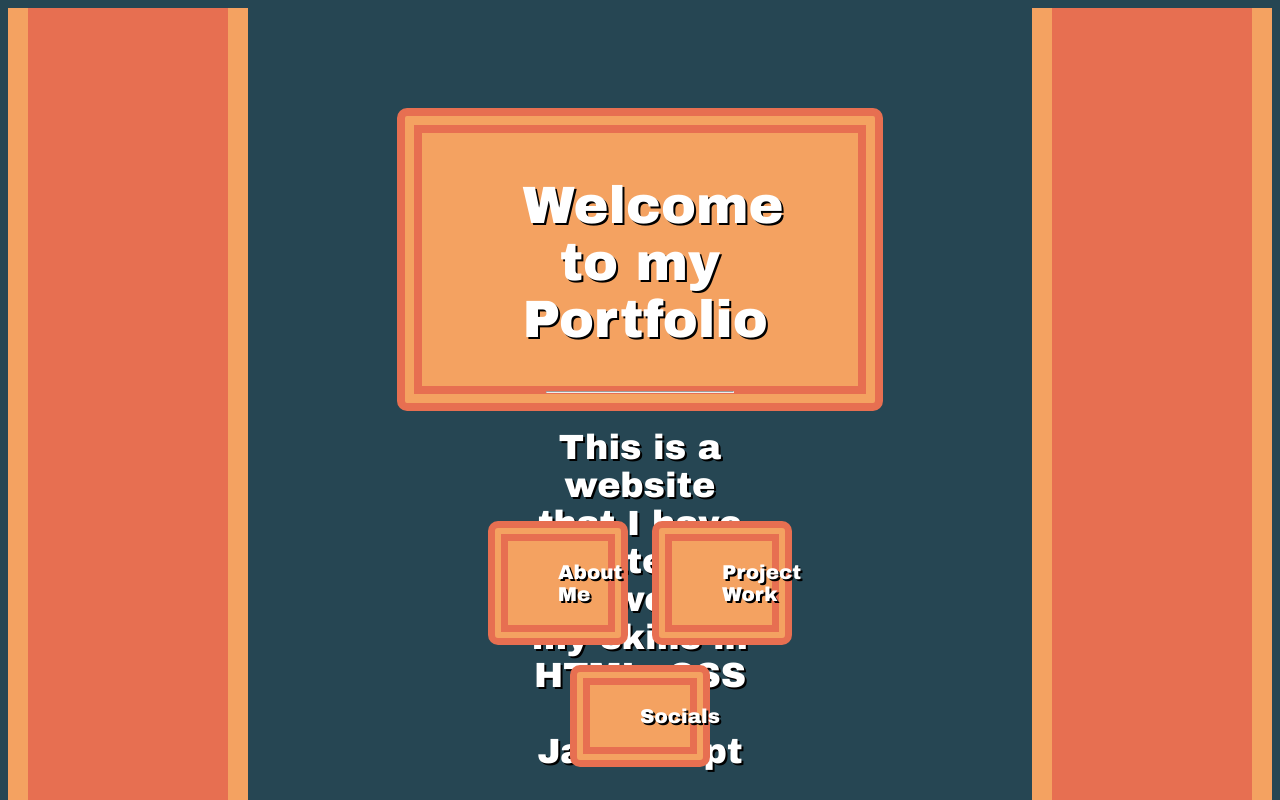
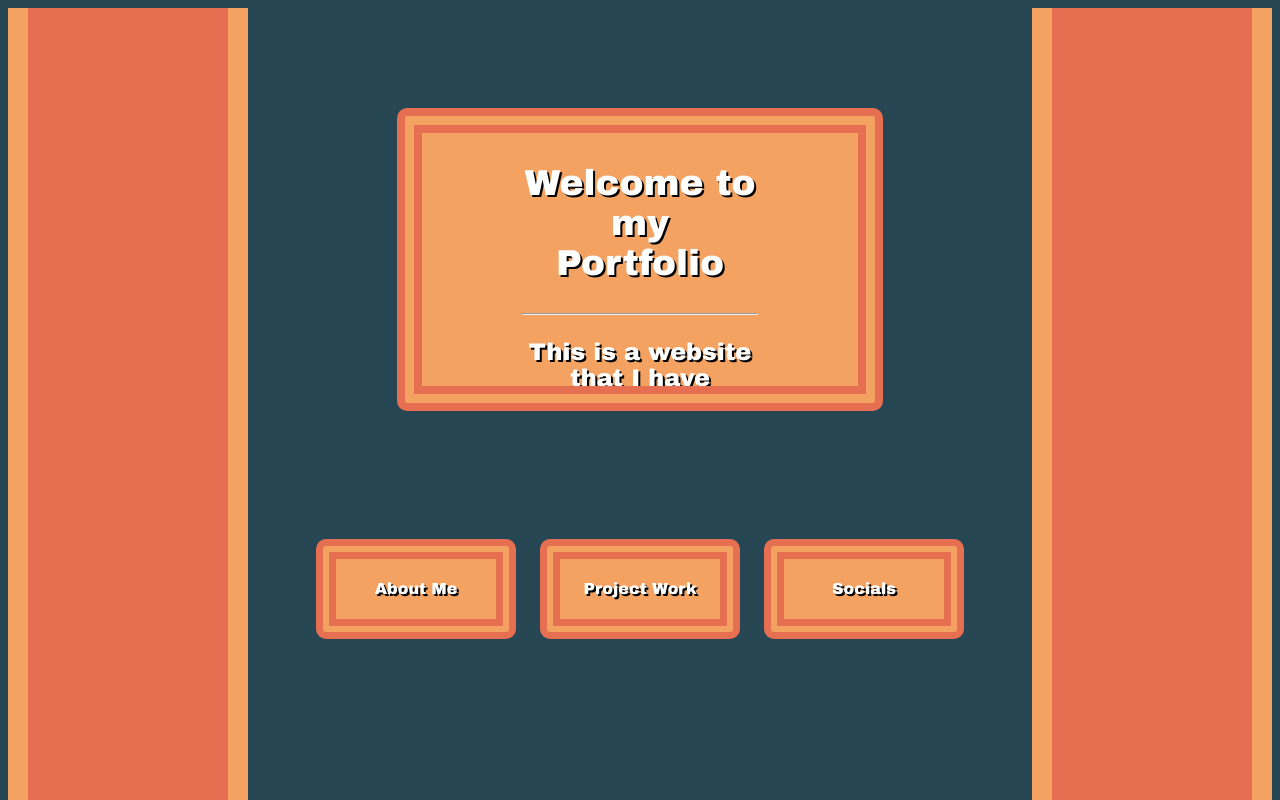
Before and after one commit to joshcrisp/Portfolio_Website, a plain HTML site: page index.html in a window 1280 px wide. Shown: the top 800 px of the page. Drawn offline with Linux system fonts and the light colour scheme.

Commit message:
Fixed items incorrectly moving around page

```diff
--- a/stylesheet.css
+++ b/stylesheet.css
@@ -2,10 +2,6 @@ body {
     background-color: #264653;
     display: flex;
 
-}
-
-hr {
-    margin: 0 10%;
 }
 
 .welcome {
@@ -13,7 +9,7 @@ color: #ffffff;
 background-color: #F4A261;
 font-weight: 700;
 text-align: center;
-font-size: 35px;
+font-size: 1.5rem;
 width: 30%;
 height: 10%;
 margin: 100px auto;
@@ -22,6 +18,7 @@ padding: 0 100px;
 border-radius: 10px;
 font-family: 'Arial Black';
 text-shadow: 2px 2px black;
+overflow: auto;
 }
 
 .leftline {
@@ -49,18 +46,19 @@ main {
 .navigation {
     padding: 0 25%;
     text-align: center;
+    display: inline;
 }
 
 button {
-    padding: 20px 50px;
+    /*padding: 20px 30px;*/
     margin: 10px;
     border: double 20px #E76F51;
     background-color: #F4A261;
-    font-size: 20px;
+    font-size: 1rem;
     font-family: 'Arial Black';
     color: #ffffff;
     text-shadow: 2px 2px black;
-    height: 25%;
-    width: 30%;
+    height: 100px;
+    width: 200px;
     border-radius: 10px;
 }
```
